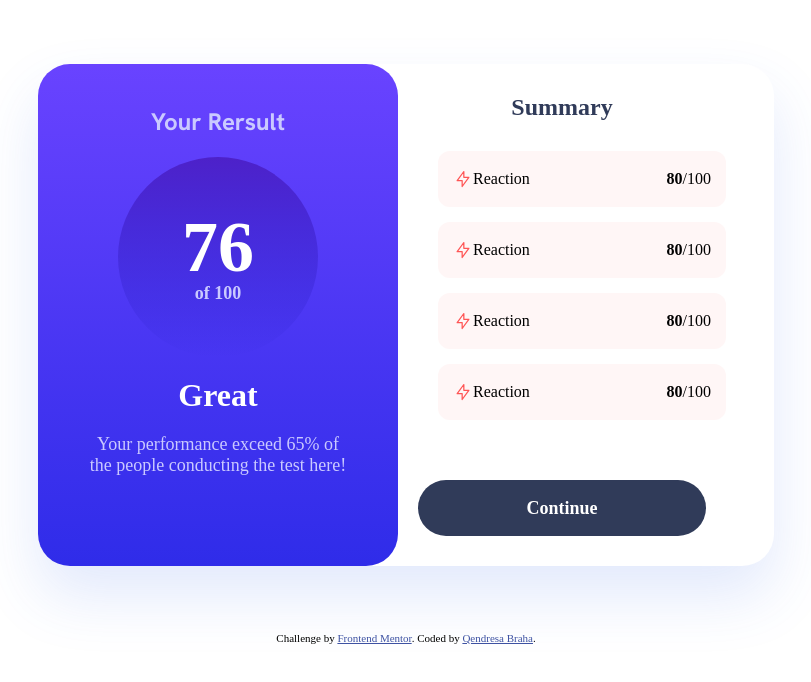
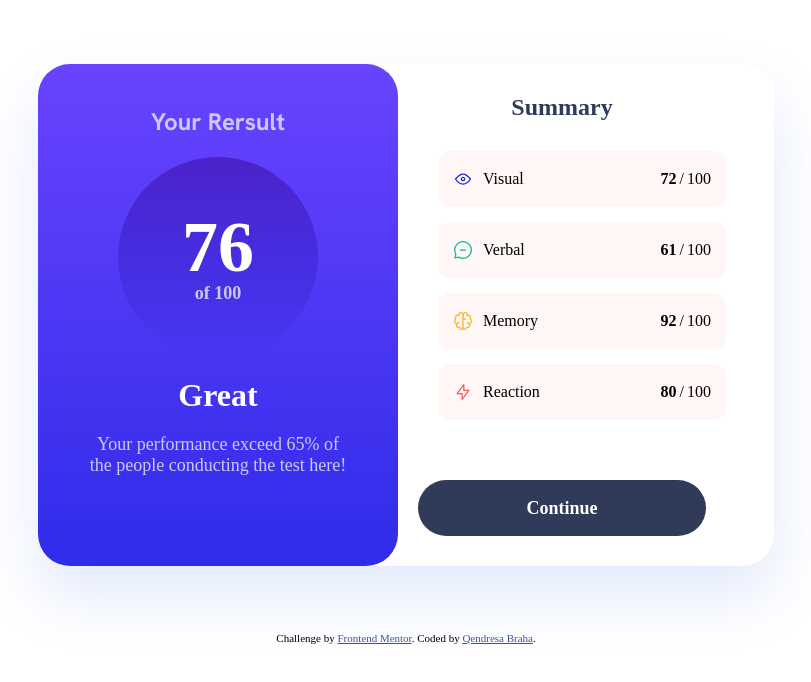
Before and after one commit to HiQendresa/results-summary-component, a plain HTML site: page index.html in a window 1280 px wide. Shown: the whole page, without its empty margins (234-1045 px from the left). Drawn offline with Linux system fonts and the light colour scheme.

Commit message:
add dynamic data

```diff
--- a/index.html
+++ b/index.html
@@ -33,42 +33,6 @@
     <div class="summary">
       <p class="title">Summary</p>
       <ul class="list">
-        <li>
-          <div>
-               <div class="icon">
-            <img src="./assets/images/icon-reaction.svg">
-          </div>
-          <p>Reaction</p>
-          </div>
-          <div class="point"><strong>80</strong>/100</div>
-        </li>
-        <li>
-          <div>
-               <div class="icon">
-            <img src="./assets/images/icon-reaction.svg">
-          </div>
-          <p>Reaction</p>
-          </div>
-          <div class="point"><strong>80</strong>/100</div>
-        </li>
-        <li>
-          <div>
-               <div class="icon">
-            <img src="./assets/images/icon-reaction.svg">
-          </div>
-          <p>Reaction</p>
-          </div>
-          <div class="point"><strong>80</strong>/100</div>
-        </li>
-        <li>
-          <div>
-               <div class="icon">
-            <img src="./assets/images/icon-reaction.svg">
-          </div>
-          <p>Reaction</p>
-          </div>
-          <div class="point"><strong>80</strong>/100</div>
-        </li>
         </ul>
         <button type="button" class="countinueBtn">Continue</button>
       </div>
@@ -79,5 +43,7 @@
     Challenge by <a href="https://www.frontendmentor.io?ref=challenge" target="_blank">Frontend Mentor</a>.
     Coded by <a href="#">Qendresa Braha</a>.
   </div>
+
+  <script src="index.js"></script>
 </body>
 </html>
--- /dev/null
+++ b/index.js
@@ -0,0 +1,20 @@
+fetch('data.json')
+    .then(response => response.json())
+    .then(data => {
+        data.forEach(item => {
+            const lists = `
+            <li>
+              <div>
+                <div class="icon">
+                    <img src="${item.icon}">
+                </div>
+                <p>${item.category}</p>
+              </div>
+               <div class="point"><strong>${item.score}</strong><span>/</span>100</div>
+            </li>`
+            setTimeout(() => {
+                document.querySelector('.list').insertAdjacentHTML('afterbegin',lists);
+            }, 300);
+        });
+    })
+    .catch(error => console.error('Error loading JSON data:', error));
--- a/style.scss
+++ b/style.scss
@@ -248,6 +248,15 @@ body {
                     div {
                         display: flex;
                     }
+
+                    .icon {
+                        margin-right: 10px;
+                    }
+
+                    .point {
+                        display: flex;
+                        gap: 3px;
+                    }
                 }
             }
 
```
Also changed, not shown: style.css, 1 other file.
